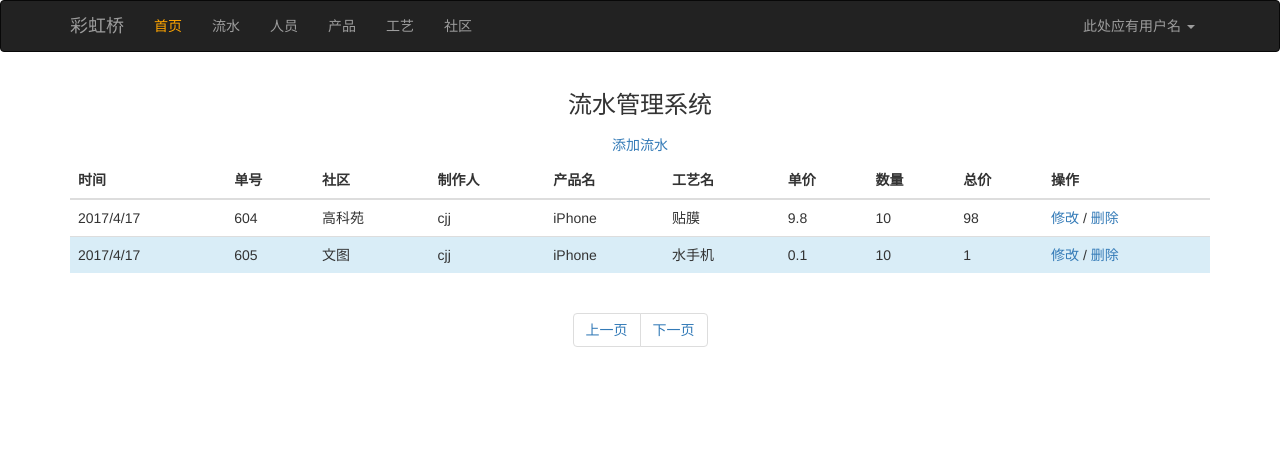
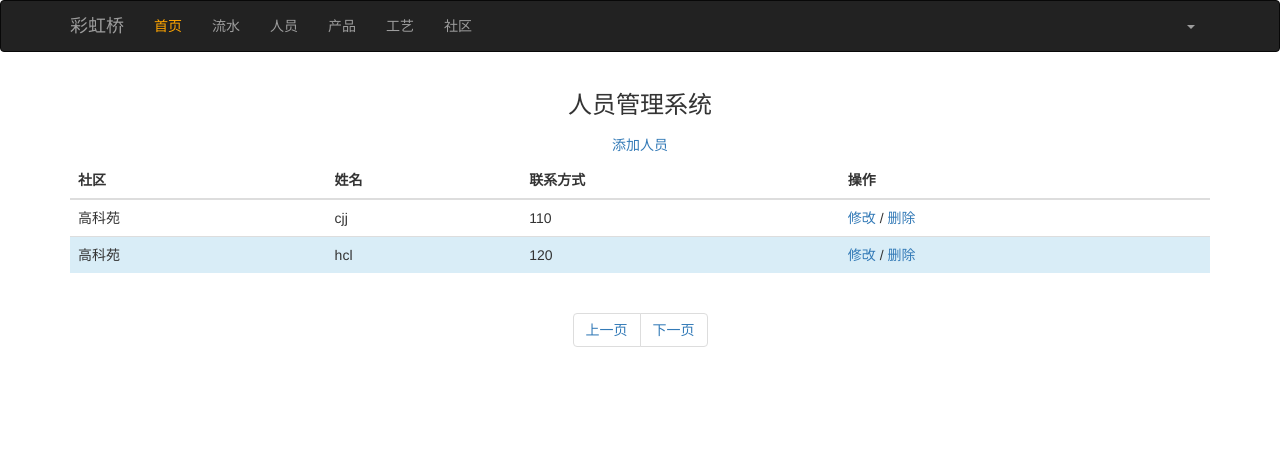
Before and after one commit to sonnyhcl/Simple-ERP-System, a Flask app: page /user in a window 1280 px wide. Shown: the top 462 px of the page. Run offline with Flask 2, Linux system fonts and the light colour scheme; parts of the project's set-up code (start-up, migrations or seed data) failed here and were passed over; some libraries are stand-ins or nearby versions.

Commit message:
前端修改

```diff
--- a/webapp/templates/base.html
+++ b/webapp/templates/base.html
@@ -28,7 +28,7 @@
         <div class="navbar-collapse collapse">
             <ul class="nav navbar-nav">
                 <li><a href="/index"><font color="orange">首页</font></a></li>
-                <li><a href="/user">流水</a></li>
+                <li><a href="/transaction">流水</a></li>
                 <li><a href="/user">人员</a></li>
                 <li><a href="/product">产品</a></li>
                 <li><a href="/item">工艺</a></li>
@@ -38,11 +38,11 @@
             <ul id="navbar-right" class="nav navbar-nav navbar-right">
                 <li class="dropdown">
                     <a href="#" class="dropdown-toggle" data-toggle="dropdown">
-                        此处应有用户名{{ username }}
+                        {{ session['username'] }}
                         <span class="caret"></span>
                     </a>
                     <ul class="dropdown-menu">
-                        <li><a href="/lou_out">退出</a></li>
+                        <li><a href="/log_out">退出</a></li>
                     </ul>
                 </li>
             </ul>
--- a/webapp/templates/login.html
+++ b/webapp/templates/login.html
@@ -1,6 +1,8 @@
 {% extends "base_login.html" %}
 {% block title %}登录{% endblock %}
+<style type="text/css">
 
+</style>
 {% block content %}
 
 <div class="container">
--- a/webapp/templates/views/community.html
+++ b/webapp/templates/views/community.html
@@ -7,7 +7,7 @@
     <div class="row clearfix">
         <div class="col-md-12 column">
             <h3>
-                流水管理系统
+                社区管理系统
             </h3>
              <a id="modal-471624" href="#alterTransaction"
                 role="button" class="btn" data-toggle="modal">添加流水</a>
--- a/webapp/templates/views/index.html
+++ b/webapp/templates/views/index.html
@@ -2,13 +2,12 @@
 {% block title %}首页{% endblock %}
 
 {% block content %}
-
 <div class="container">
     <div class="row clearfix">
         <div class="col-md-12 column">
             <div class="jumbotron">
                 <h1>
-                    Hello, world!
+                    首页
                 </h1>
                 <p>
                     This is a template for a simple marketing or informational website. It includes a large callout called the hero unit and three supporting pieces of content. Use it as a starting
--- a/webapp/templates/views/item.html
+++ b/webapp/templates/views/item.html
@@ -7,7 +7,7 @@
     <div class="row clearfix">
         <div class="col-md-12 column">
             <h3>
-                流水管理系统
+                工艺管理系统
             </h3>
              <a id="modal-471624" href="#alterTransaction"
                 role="button" class="btn" data-toggle="modal">添加流水</a>
--- a/webapp/templates/views/user.html
+++ b/webapp/templates/views/user.html
@@ -7,10 +7,10 @@
     <div class="row clearfix">
         <div class="col-md-12 column">
             <h3>
-                流水管理系统
+                人员管理系统
             </h3>
              <a id="modal-471624" href="#alterTransaction"
-                role="button" class="btn" data-toggle="modal">添加流水</a>
+                role="button" class="btn" data-toggle="modal">添加人员</a>
 
             <!--遮罩模板-->
             <div class="modal fade" id="alterTransaction"
@@ -18,17 +18,18 @@
                 <div class="modal-dialog">
                     <div class="modal-content">
                         <div class="modal-header">
-                             <button type="button" class="close"
+                            <button type="button" class="close"
                                      data-dismiss="modal" aria-hidden="true">×</button>
                             <h4 class="modal-title" id="myModalLabel">
-                                添加流水
+                                添加人员
                             </h4>
                         </div>
                         <div class="modal-body">
                             内容...
                         </div>
                         <div class="modal-footer">
-                             <button type="button" class="btn btn-default" data-dismiss="modal">关闭</button> <button type="button" class="btn btn-primary">保存</button>
+                            <button type="button" class="btn btn-default" data-dismiss="modal">关闭</button>
+                            <button type="button" class="btn btn-primary">保存</button>
                         </div>
                     </div>
                 </div>
@@ -38,31 +39,13 @@
                 <thead>
                     <tr>
                         <th>
-                            时间
-                        </th>
-                        <th>
-                            单号
-                        </th>
-                        <th>
                             社区
                         </th>
                         <th>
-                            制作人
+                            姓名
                         </th>
                         <th>
-                            产品名
-                        </th>
-                        <th>
-                            工艺名
-                        </th>
-                        <th>
-                            单价
-                        </th>
-                        <th>
-                            数量
-                        </th>
-                        <th>
-                            总价
+                            联系方式
                         </th>
                         <th>
                             操作
@@ -72,31 +55,13 @@
                 <tbody>
                     <tr>
                         <td>
-                            2017/4/17
-                        </td>
-                        <td>
-                            604
-                        </td>
-                        <td>
                             高科苑
                         </td>
                         <td>
                             cjj
                         </td>
                         <td>
-                            iPhone
-                        </td>
-                        <td>
-                            贴膜
-                        </td>
-                        <td>
-                            9.8
-                        </td>
-                        <td>
-                            10
-                        </td>
-                        <td>
-                            98
+                            110
                         </td>
                         <td>
                             <a href="#alterTransaction" data-toggle="modal" onclick="modify_it()">修改</a>
@@ -106,31 +71,13 @@
                     </tr>
                     <tr class="info">
                         <td>
-                            2017/4/17
+                            高科苑
                         </td>
                         <td>
-                            605
+                            hcl
                         </td>
                         <td>
-                            文图
-                        </td>
-                        <td>
-                            cjj
-                        </td>
-                        <td>
-                            iPhone
-                        </td>
-                        <td>
-                            水手机
-                        </td>
-                        <td>
-                            0.1
-                        </td>
-                        <td>
-                            10
-                        </td>
-                        <td>
-                            1
+                            120
                         </td>
                         <td>
                             <a href="#alterTransaction" data-toggle="modal" onclick="modify_it()">修改</a>
@@ -157,11 +104,11 @@
 
 <script type="text/javascript">
     function modify_it(){
-        $("#myModalLabel").text("修改流水")
+        $("#myModalLabel").text("修改人员信息")
     }
 
     function delete_it(){
-        $("#myModalLabel").text("删除流水")
+        $("#myModalLabel").text("删除人员")
     }
 </script>
 
--- a/webapp/views/index.py
+++ b/webapp/views/index.py
@@ -31,6 +31,7 @@ def log_in():
     next_url = request.form.get('next', url_for('index'))
     if validate_user(user_name, pass_word):
         session['logged_in'] = True
+        session['username'] = user_name
         return redirect(next_url)
 
     error_msg = "wrong username or password"
```
Also changed, not shown: webapp/templates/views/product.html (+10 -27 lines).
